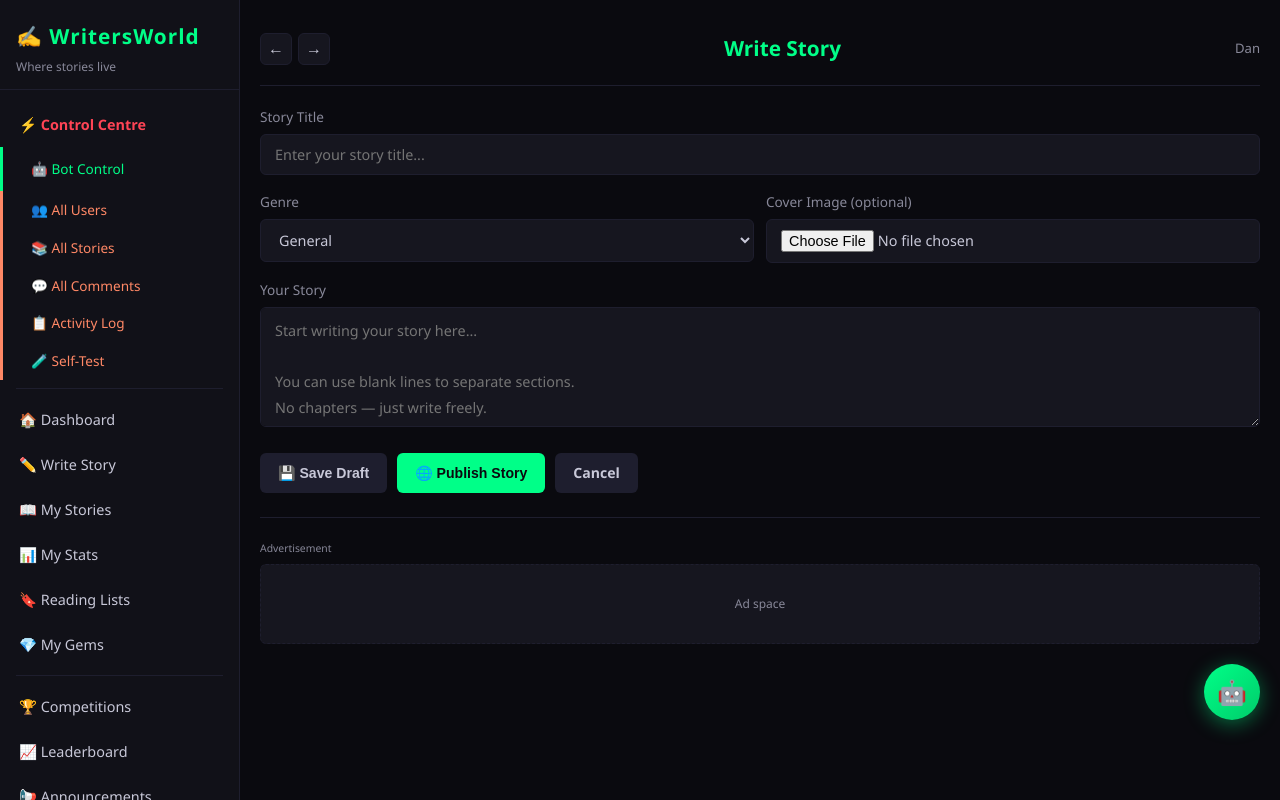
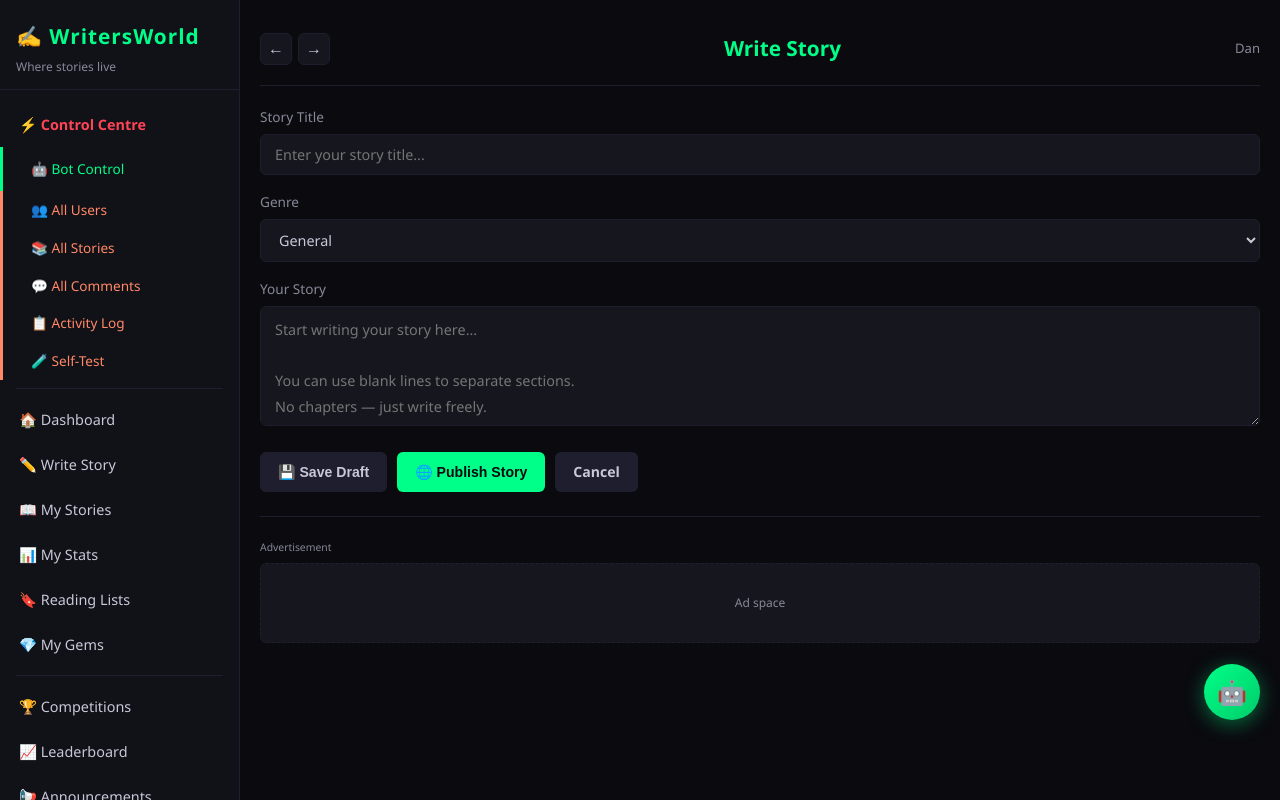
Before and after one commit to danielerastus001-hash/WritersWorld-, a Flask app: page /write in a window 1280 px wide. Run offline with Flask 3, Linux system fonts and the light colour scheme; a user stored in the database is signed in; data comes from the database, SQL or seed files in the repository; data that the repository does not hold is empty; parts of the project's set-up code (start-up, migrations or seed data) failed here and were passed over; some libraries are stand-ins or nearby versions.

Commit message:
Add Open Graph meta tags for social sharing previews; remove cover image upload from story creation/editing

```diff
--- a/app.py
+++ b/app.py
@@ -462,12 +462,9 @@ def write():
         if not title or not content:
             flash('Title and content required.', 'error')
             return render_template('write.html', genres=GENRES)
-        cover = ""
-        if 'cover' in request.files:
-            cover = save_upload(request.files['cover'])
         story = Story(
             title=title, content=content, genre=genre,
-            cover=cover, is_published=publish,
+            is_published=publish,
             user_id=current_user.id
         )
         db.session.add(story)
@@ -489,8 +486,6 @@ def edit_story(story_id):
         story.updated_at = datetime.utcnow()
         if story.pending_republish:
             story.pending_republish = False
-        if 'cover' in request.files and request.files['cover'].filename:
-            story.cover = save_upload(request.files['cover'])
         db.session.commit()
         flash('Story updated!', 'success')
         return redirect(url_for('my_stories'))
--- a/templates/base.html
+++ b/templates/base.html
@@ -4,6 +4,14 @@
   <meta charset="UTF-8">
   <meta name="viewport" content="width=device-width, initial-scale=1.0">
   <title>{% block title %}WritersWorld{% endblock %}</title>
+  {% block og_meta %}
+  <meta property="og:type" content="website">
+  <meta property="og:site_name" content="WritersWorld">
+  <meta property="og:title" content="WritersWorld — Where stories live">
+  <meta property="og:description" content="Read, write, and share original stories on WritersWorld.">
+  <meta property="og:url" content="{{ request.url }}">
+  <meta name="twitter:card" content="summary">
+  {% endblock %}
   <link rel="stylesheet" href="{{ url_for('static', filename='style.css') }}">
   <style>
     .notif-dot{background:#ff0000;border-radius:50%;width:10px;height:10px;display:inline-block;animation:pulse 1.5s infinite;margin-left:6px;}
--- a/templates/write.html
+++ b/templates/write.html
@@ -7,8 +7,7 @@
     <label>Story Title</label>
     <input type="text" name="title" id="storyTitle" placeholder="Enter your story title..." required value="{{ story.title if story else '' }}">
   </div>
-  <div style="display:flex; gap:12px; flex-wrap:wrap;">
-    <div class="form-group" style="flex:1; min-width:140px;">
+  <div class="form-group">
     <label>Genre</label>
     <select name="genre" id="storyGenre">
       {% for g in genres %}
@@ -16,15 +15,6 @@
       {% endfor %}
     </select>
   </div>
-    <div class="form-group" style="flex:1; min-width:140px;">
-      <label>Cover Image (optional)</label>
-      <input type="file" name="cover" id="coverInput" accept="image/*">
-    </div>
-  </div>
-  <img id="coverPreview" style="display:none; max-height:150px; border-radius:6px; margin-bottom:12px;" alt="cover preview">
-  {% if story and story.cover %}
-  <img src="{{ url_for('static', filename='uploads/' + story.cover) }}" style="max-height:150px; border-radius:6px; margin-bottom:12px;" alt="current cover">
-  {% endif %}
   <div class="form-group">
     <label>Your Story <span id="wordCount" style="color:var(--text-dim); font-size:0.8rem; margin-left:8px;"></span></label>
     <textarea name="content" id="storyContent" class="editor-area" placeholder="Start writing your story here...&#10;&#10;You can use blank lines to separate sections.&#10;No chapters — just write freely." required>{{ story.content if story else '' }}</textarea>
```
Also changed, not shown: templates/read.html (+13 -0 lines). Lines whose indentation alone changed are shown as unchanged.
